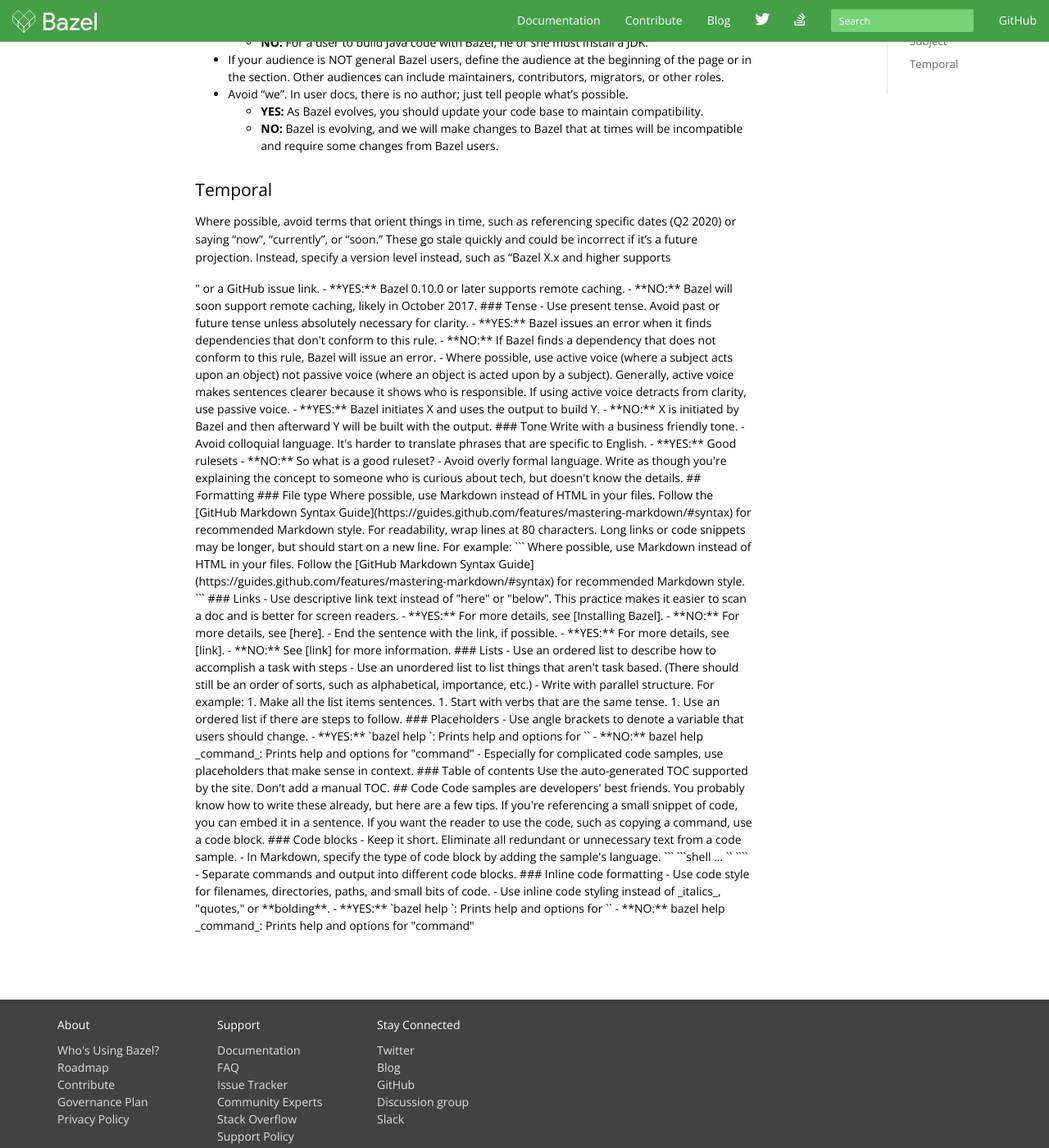
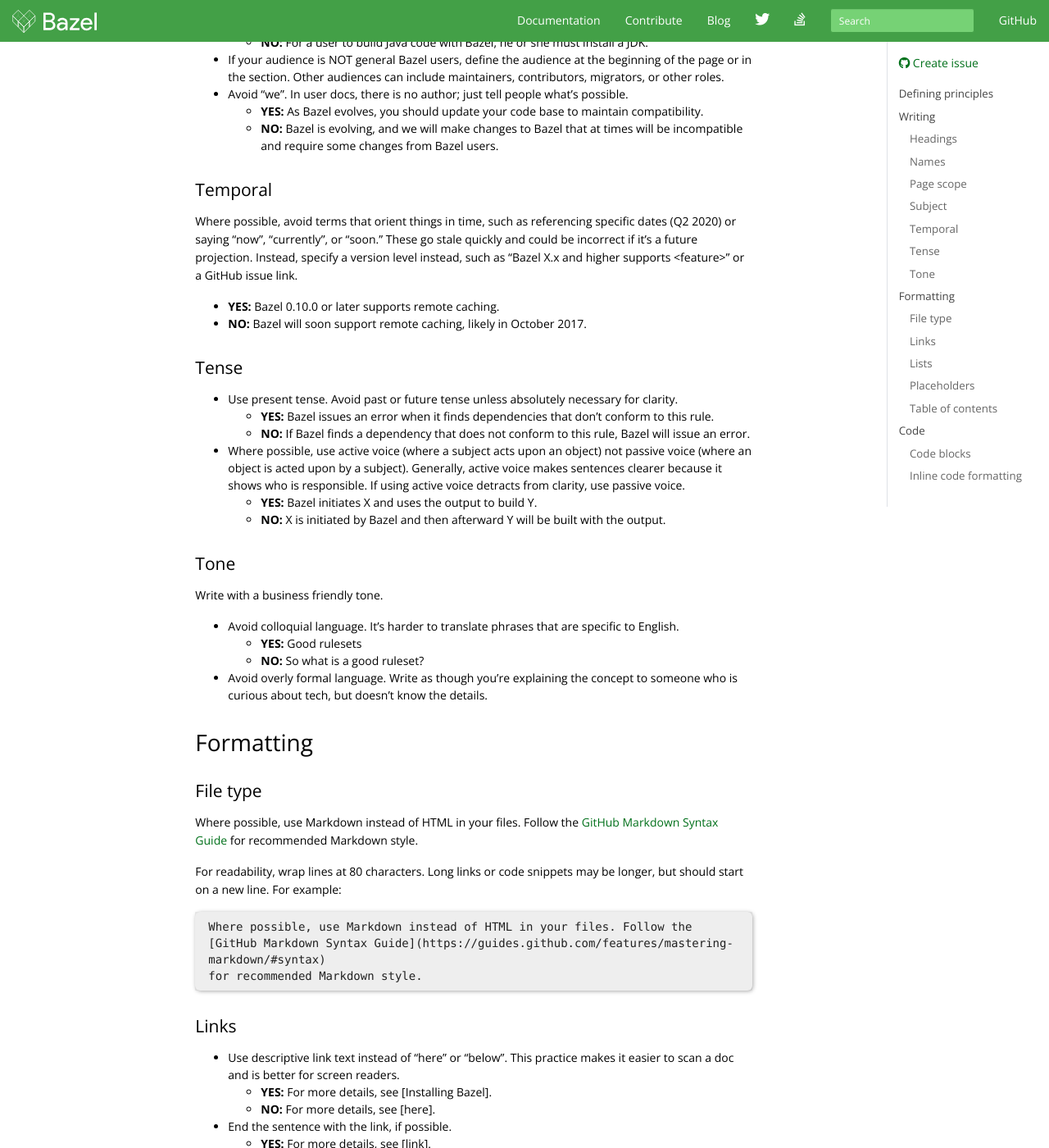
Before and after one commit to bazelbuild/bazel-website, a Jekyll site: the page built from basics/docs-style.md, in a window 1280 px wide and 1400 px high, scrolled down 1453 px. Shown: the whole window at 82% size. Built offline with Jekyll 4.4.1, drawn with Linux system fonts in a browser that asks for light colours; nearby versions of some CDN libraries; library files that are not in the unit come from our copies; comment, search, counter and statistics services are not loaded; the table of contents is made by our own code; some of the changed text lies outside the part shown.

Commit message:
Update docs-style.md (#271)
* Update docs-style.md

Correct an error in escaping angle brackets.

* Update docs-style.md

Correcting my corrections.

```diff
--- a/basics/docs-style.md
+++ b/basics/docs-style.md
@@ -94,7 +94,7 @@
 specific dates (Q2 2020) or saying "now", "currently", or "soon."  These go
 stale quickly and could be incorrect if it's a future projection. Instead,
 specify a version level instead, such as "Bazel X.x and higher supports
-<feature>" or a GitHub issue link.
+\<feature\>" or a GitHub issue link.
 
 -  **YES:** Bazel 0.10.0 or later supports remote caching.
 -  **NO:** Bazel will soon support remote caching, likely in October 2017.
```
Also changed, not shown: other parts of basics/docs-style.md (+1 -0 lines).
